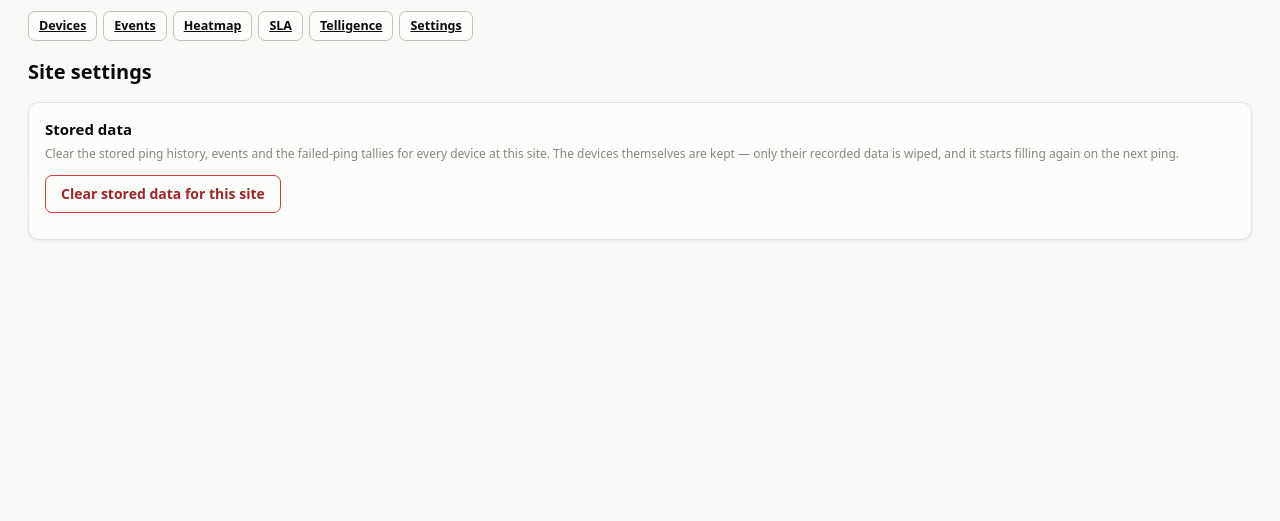
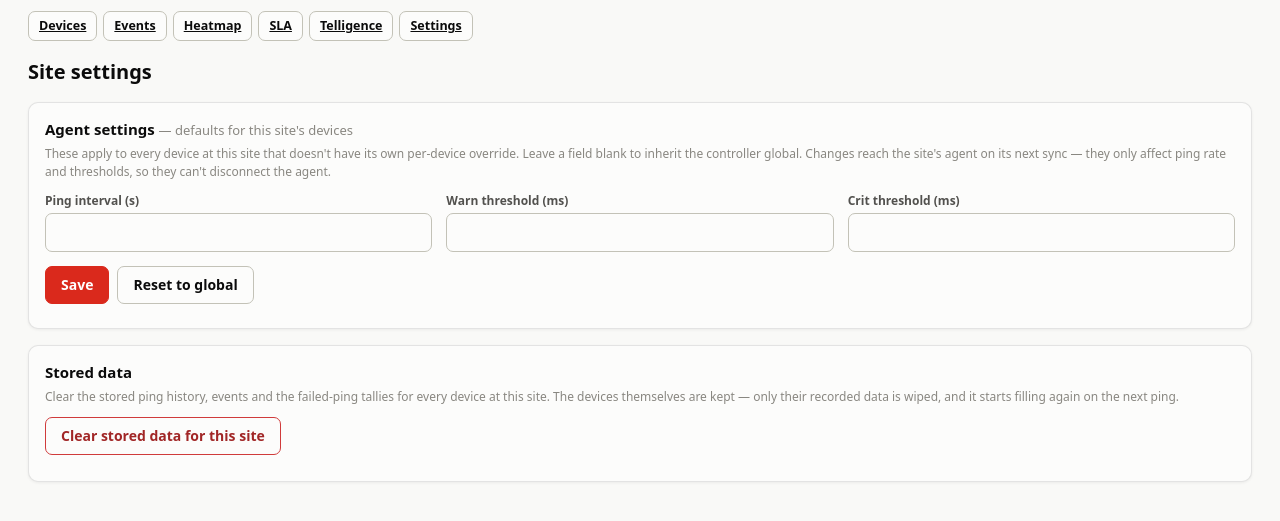
Before and after one commit to thommgoodwill-png/ascom-ping-monitor, a Python web app: template templates/site_settings.html in a window 1280 px wide. Shown: the part 95-616 px from the top of the page. Run offline with Jinja, Linux system fonts and the light colour scheme; the template is opened without the code that fills it, so the values that code supplies are empty.

Commit message:
Add files via upload

```diff
--- a/pingmon/imtbridge.py
+++ b/pingmon/imtbridge.py
@@ -50,7 +50,7 @@ from . import database, settings
 log = logging.getLogger("pingmon.imt")
 
 SITE_ID = None   # this reader always represents the LOCAL bridge for this instance
-READER_VERSION = "2.12"  # bump on reader changes so the running build is identifiable
+READER_VERSION = "2.13"  # bump on reader changes so the running build is identifiable
 STATE_PATH = os.path.join(database.DATA_DIR, "imt_state.json")
 
 # A log line starts with "2026-02-11 15:08:31,039 ".
--- a/templates/site_settings.html
+++ b/templates/site_settings.html
@@ -2,6 +2,28 @@
 {% block content %}
 {% include "_site_subnav.html" %}
 <h1 class="page-title" id="site-title">Site settings</h1>
+
+<div class="card">
+  <h2>Agent settings <span class="muted" style="font-weight:400;font-size:13px;">— defaults for this site's devices</span></h2>
+  <p class="card-sub">These apply to every device at this site that doesn't have its
+    own per-device override. Leave a field blank to inherit the controller global.
+    Changes reach the site's agent on its next sync — they only affect ping rate and
+    thresholds, so they can't disconnect the agent.</p>
+  <div class="f-row">
+    <div><label class="f-label">Ping interval (s)</label>
+      <input type="number" id="s_ping_interval" min="0.2" max="60" step="0.1"></div>
+    <div><label class="f-label">Warn threshold (ms)</label>
+      <input type="number" id="s_warn_ms" min="1" step="1"></div>
+    <div><label class="f-label">Crit threshold (ms)</label>
+      <input type="number" id="s_crit_ms" min="1" step="1"></div>
+  </div>
+  <div class="f-help" id="agent-globals"></div>
+  <div style="display:flex;gap:8px;margin-top:14px;">
+    <button class="btn primary" id="agent-save">Save</button>
+    <button class="btn" id="agent-reset" title="Clear all three back to the controller global">Reset to global</button>
+  </div>
+  <div id="agent-out" class="muted" style="margin-top:8px;font-size:13px;"></div>
+</div>
 
 <div class="card">
   <h2>Stored data</h2>
@@ -21,6 +43,46 @@
 (function () {
   "use strict";
   const SID = {{ site_id }};
+
+  // ---- per-site agent settings ----
+  const AF = ["ping_interval", "warn_ms", "crit_ms"];
+  const AID = { ping_interval: "s_ping_interval", warn_ms: "s_warn_ms", crit_ms: "s_crit_ms" };
+  async function loadAgent() {
+    let site = {}, g = {};
+    try { site = (await api("/api/sites/" + SID)).site || {}; } catch (e) {}
+    try { g = (await api("/api/settings")).settings || {}; } catch (e) {}
+    for (const f of AF) {
+      const el = document.getElementById(AID[f]);
+      if (el) el.value = site[f] == null ? "" : site[f];
+    }
+    document.getElementById("agent-globals").textContent =
+      "Controller global: ping " + (g.ping_interval != null ? g.ping_interval + "s" : "—")
+      + " · warn " + (g.warn_ms != null ? g.warn_ms + "ms" : "—")
+      + " · crit " + (g.crit_ms != null ? g.crit_ms + "ms" : "—")
+      + ". Blank fields use these.";
+  }
+  function gatherAgent() {
+    const body = {};
+    for (const f of AF) {
+      const el = document.getElementById(AID[f]);
+      body[f] = el && el.value.trim() !== "" ? el.value.trim() : null;
+    }
+    return body;
+  }
+  async function saveAgent(body) {
+    const out = document.getElementById("agent-out"); out.textContent = "Saving…";
+    try {
+      await api("/api/sites/" + SID + "/settings", { method: "POST", body: JSON.stringify(body) });
+      out.innerHTML = '<span class="v-good">✓ Saved. The agent applies it on its next sync.</span>';
+      loadAgent();
+    } catch (e) { out.innerHTML = '<span class="v-crit">✗ ' + e.message + '</span>'; }
+  }
+  document.getElementById("agent-save").addEventListener("click", () => saveAgent(gatherAgent()));
+  document.getElementById("agent-reset").addEventListener("click", () => {
+    if (!confirm("Clear this site's ping interval and thresholds back to the controller global?")) return;
+    saveAgent({ ping_interval: null, warn_ms: null, crit_ms: null });
+  });
+  loadAgent();
 
   async function loadSummary() {
     try {
```
Also changed, not shown: pingmon/agentapi.py (+8 -3 lines), pingmon/app.py (+32 -7 lines), pingmon/database.py (+7 -1 lines).
